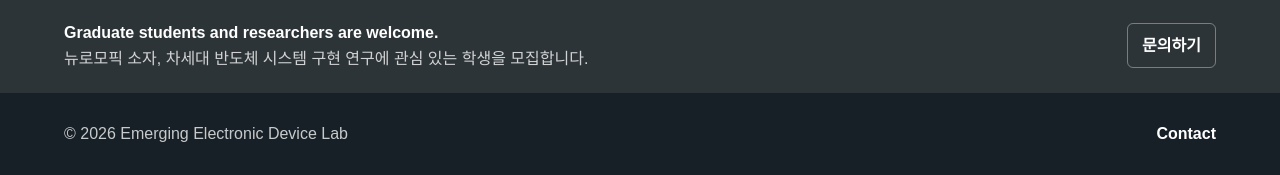
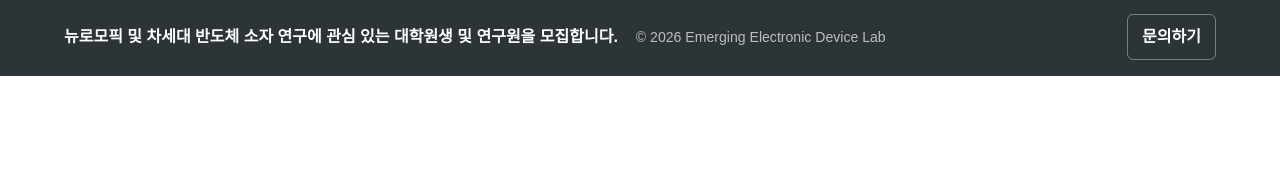
Before and after one commit to dongkuy1124/EED-Lab, a plain HTML site: page index.html in a window 1280 px wide. Shown: the part 802-977 px from the top of the page. After the commit the page ends 878 px from the top, so only its background shows below. Drawn offline with Linux system fonts and the light colour scheme.

Commit message:
Add files via upload

```diff
--- a/data.js
+++ b/data.js
@@ -9,8 +9,8 @@ window.siteData = {
     "eyebrow": "Next-generation semiconductor device",
     "headline": "Emerging Electronic Device Lab",
     "intro": "차세대 지능형 반도체 소자와 이를 이용한 시스템을 연구합니다.",
-    "noticeTitle": "Graduate students and researchers are welcome.",
-    "noticeText": "뉴로모픽 소자, 차세대 반도체 시스템 구현 연구에 관심 있는 학생을 모집합니다."
+    "noticeTitle": "",
+    "noticeText": "뉴로모픽 및 차세대 반도체 소자 연구에 관심 있는 대학원생 및 연구원을 모집합니다."
   },
   "design": {
     "heroTextTop": 160,
--- a/index.html
+++ b/index.html
@@ -64,21 +64,14 @@
           </div>
         </div>
       </section>
-
       <section class="notice-band" aria-label="Recruiting notice">
-        <div>
-          <strong data-home-notice-title>Graduate students and researchers are welcome.</strong>
-          <span data-home-notice-text>뉴로모픽 소자, 반도체 공정, AI 하드웨어 연구에 관심 있는 학생을 모집합니다.</span>
+        <div class="notice-summary">
+          <span data-home-notice-text>뉴로모픽 및 차세대 반도체 소자 연구에 관심 있는 대학원생 및 연구원을 모집합니다.</span>
+          <span class="notice-copyright" data-footer>© 2026 Emerging Electronic Device Lab</span>
         </div>
         <a href="contact.html">문의하기</a>
       </section>
-
     </main>
-
-    <footer class="site-footer">
-      <span data-footer>© 2026 Emerging Electronic Device Lab</span>
-      <a href="contact.html">Contact</a>
-    </footer>
 
     <script src="data.js"></script>
     <script src="script.js"></script>
--- a/styles.css
+++ b/styles.css
@@ -1640,3 +1640,30 @@ body.editor-controls-mode .editor-publication-year-tools {
 .brand-mark img { display: block; width: 100%; height: 100%; object-fit: contain; }
 /* Keep the header mark circular as well as the browser favicon. */
 .brand-mark { border-radius: 50%; }
+/* Compact home recruiting and footer information into one bar. */
+body[data-page="home"] .notice-band {
+  gap: 20px;
+  padding: 16px 5vw;
+}
+body[data-page="home"] .notice-summary {
+  display: flex;
+  flex: 1 1 auto;
+  align-items: center;
+  gap: 18px;
+  min-width: 0;
+}
+body[data-page="home"] .notice-summary [data-home-notice-text] {
+  color: #fff;
+  font-weight: 700;
+}
+body[data-page="home"] .notice-copyright {
+  flex: 0 0 auto;
+  color: rgba(255, 255, 255, 0.68);
+  font-size: 0.88rem;
+  white-space: nowrap;
+}
+@media (max-width: 700px) {
+  body[data-page="home"] .notice-band { align-items: flex-start; }
+  body[data-page="home"] .notice-summary { align-items: flex-start; flex-direction: column; gap: 5px; }
+  body[data-page="home"] .notice-band a { margin-top: 1px; }
+}
```
